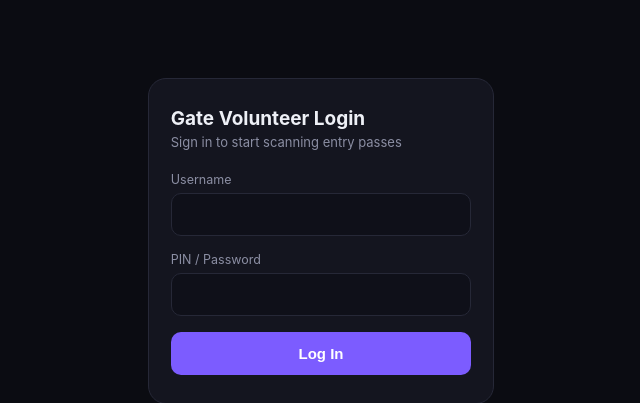
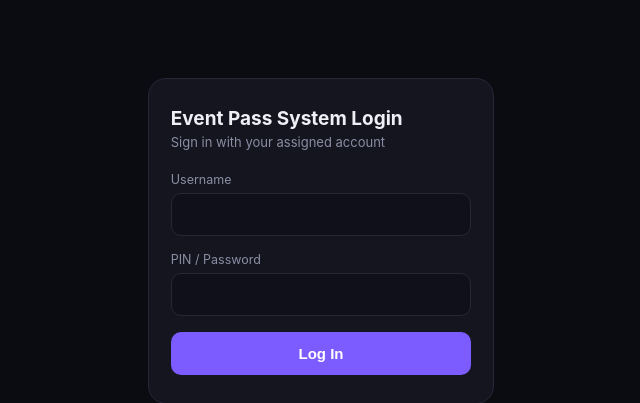
Before and after one commit to Nihar776/Freshers-party-Pass-System, a FastAPI app: page /login-page in a window 1280 px wide. Shown: the part 159-562 px from the top of the page, without its empty margins (319-959 px from the left). Run offline with FastAPI, Linux system fonts and the light colour scheme; some libraries are stand-ins or nearby versions.

Commit message:
Fix login page: generalize copy for all roles, remove numeric-only keypad restriction on password field

```diff
--- a/templates/login.html
+++ b/templates/login.html
@@ -43,13 +43,13 @@
 </head>
 <body>
   <div class="card">
-    <h1>Gate Volunteer Login</h1>
-    <p class="sub">Sign in to start scanning entry passes</p>
+    <h1>Event Pass System Login</h1>
+    <p class="sub">Sign in with your assigned account</p>
     <form id="login-form">
       <label for="username">Username</label>
       <input id="username" name="username" autocomplete="username" required />
       <label for="password">PIN / Password</label>
-      <input id="password" name="password" type="password" inputmode="numeric" autocomplete="current-password" required />
+      <input id="password" name="password" type="password" autocomplete="current-password" required />
       <button type="submit">Log In</button>
     </form>
     <div class="error" id="error-box"></div>
```
